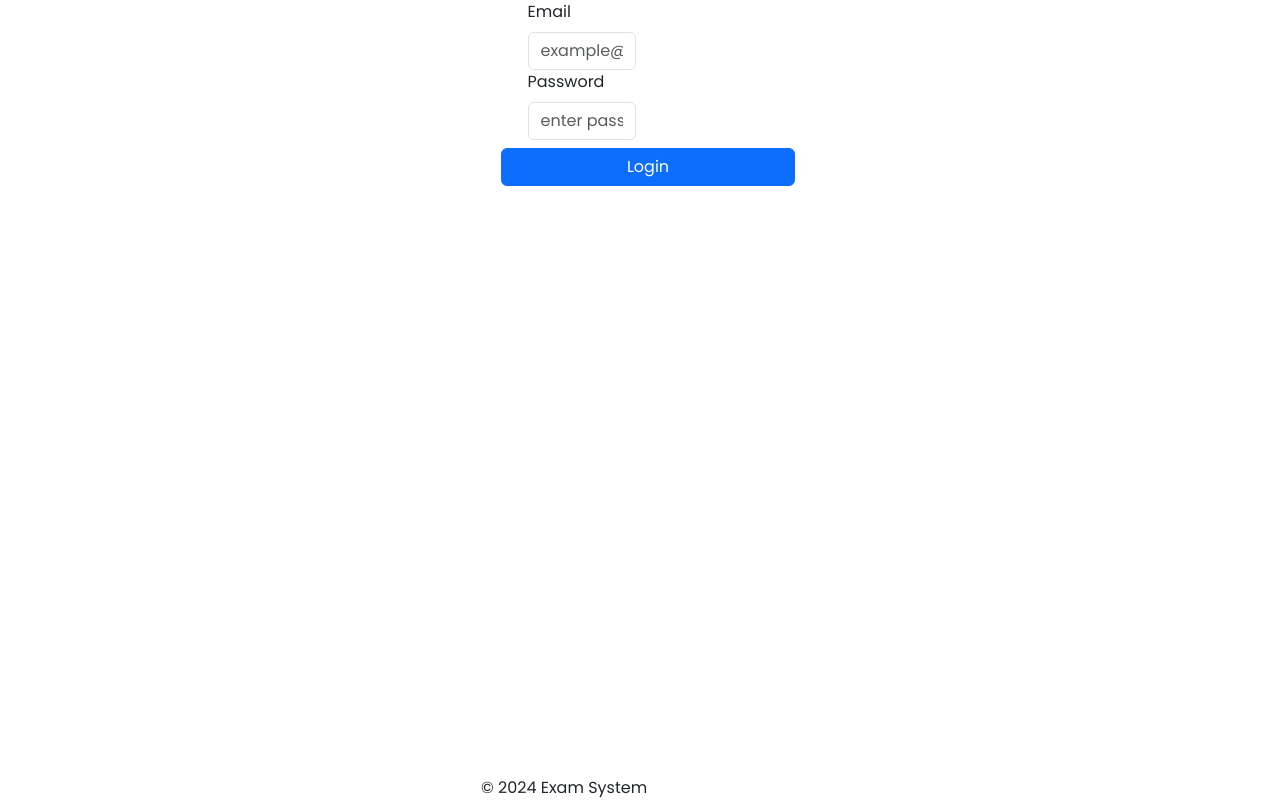
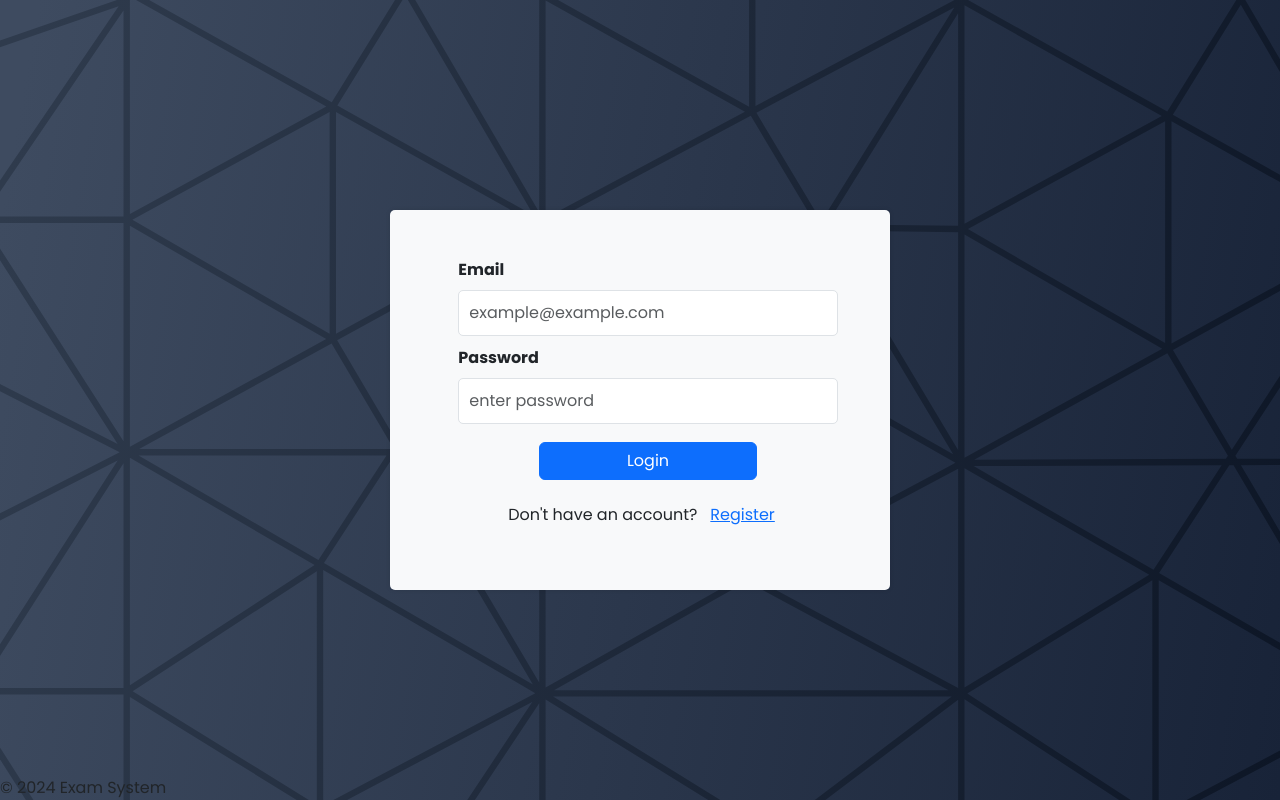
Before and after one commit to amr-hc/Exam-System, a React (Vite) app in the folder client/: page /login in a window 1280 px wide. Built offline with nearby package versions, Linux system fonts and the light colour scheme.

Commit message:
fix navigate to dashboard

```diff
--- a/client/src/components/Auth/AuthForm.jsx
+++ b/client/src/components/Auth/AuthForm.jsx
@@ -15,6 +15,9 @@ const AuthForm = ({ isLogin }) => {
     name: "",
     device_name: isLogin ? navigator.appName : "",
   });
+  const setIsLogin = () => {
+    navigate(isLogin ? "/register" : "/login");
+  };
 
   const handleChange = (e) => {
     setFormData({
@@ -90,7 +93,8 @@ const AuthForm = ({ isLogin }) => {
   };
 
   return (
-    <div className="auth-form row justify-content-center align-items-center">
+    <div className="home-bg">
+      <div className="container py-5 auth-form">
         <form
           onSubmit={handleSubmit}
           className="row flex-column justify-content-center align-items-center needs-validation"
@@ -98,13 +102,13 @@ const AuthForm = ({ isLogin }) => {
         >
           <div className="col-md-10 p-0 row">
             {!isLogin && (
-            <div className="col-md-6">
+              <div>
                 <label htmlFor="name" className="form-label">
                   Name
                 </label>
                 <input
                   type="text"
-                className="form-control"
+                  className="form-control w-100"
                   id="name"
                   name="name"
                   pattern="^[a-zA-Z ,.'\-]+$"
@@ -120,13 +124,13 @@ const AuthForm = ({ isLogin }) => {
               </div>
             )}
 
-          <div className="col-md-6">
+            <div>
               <label htmlFor="useremail" className="form-label">
                 Email
               </label>
               <input
                 type="email"
-              className="form-control"
+                className="form-control w-100"
                 id="useremail"
                 name="email"
                 pattern="[^@\s]+@[^@\s]+\.[^@\s]+"
@@ -143,7 +147,7 @@ const AuthForm = ({ isLogin }) => {
           </div>
 
           <div className="col-md-10 p-0 row">
-          <div className="col-md-6">
+            <div>
               <label htmlFor="password" className="form-label">
                 Password
               </label>
@@ -158,18 +162,32 @@ const AuthForm = ({ isLogin }) => {
                 required
               />
               <div className="invalid-feedback">
-              Please enter a valid password (Minimum eight characters, at least
-              one letter, one number, and one special character).
+                Please enter a valid password (Minimum eight characters, at
+                least one letter, one number, and one special character).
               </div>
             </div>
           </div>
 
-        <div className="col-12 m-2 row">
+          <div className="col-6 m-2 row">
             <button className="btn btn-primary" type="submit">
               {isLogin ? "Login" : "Register"}
             </button>
           </div>
+
+          <div className=" m-2 d-flex justify-content-center align-items-center">
+            <p className="m-0">
+              {isLogin ? "Don't have an account?" : "Already have an account?"}
+            </p>
+            <button
+              className="btn btn-link "
+              type="button"
+              onClick={() => setIsLogin(!isLogin)}
+            >
+              {isLogin ? "Register" : "Login"}
+            </button>
+          </div>
         </form>
+      </div>
     </div>
   );
 };
--- a/client/src/styles/main.css
+++ b/client/src/styles/main.css
@@ -167,3 +167,27 @@
   background-color: #007bff;
   border-radius: 10px;
 }
+
+.auth-form {
+  position: absolute;
+  top: 25%;
+  left: 50%;
+  transform: translate(-50%, -50%);
+  max-width: 500px;
+  margin: 0 auto;
+  padding: 20px;
+  border-radius: 5px;
+  box-shadow: 0 0 5px rgba(0, 0, 0, 0.1);
+  margin-bottom: 100px;
+  background-color: #f8f9fa;
+}
+.auth-form label {
+  font-weight: bold;
+}
+.auth-form input {
+  width: 100%;
+  padding: 10px;
+  border-radius: 5px;
+  border: 1px solid #dee2e6;
+  margin-bottom: 10px;
+}
```
Lines whose indentation alone changed are shown as unchanged.
